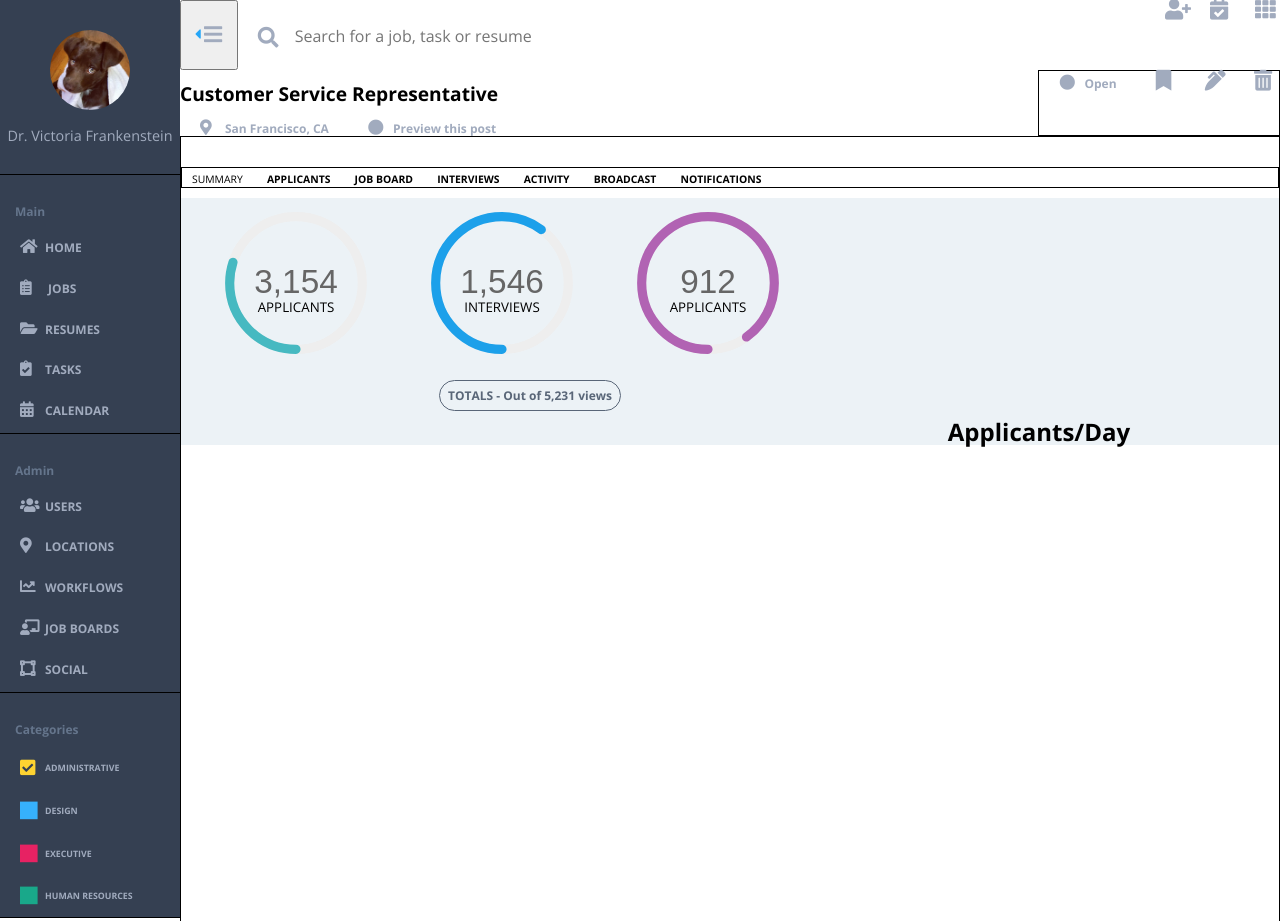
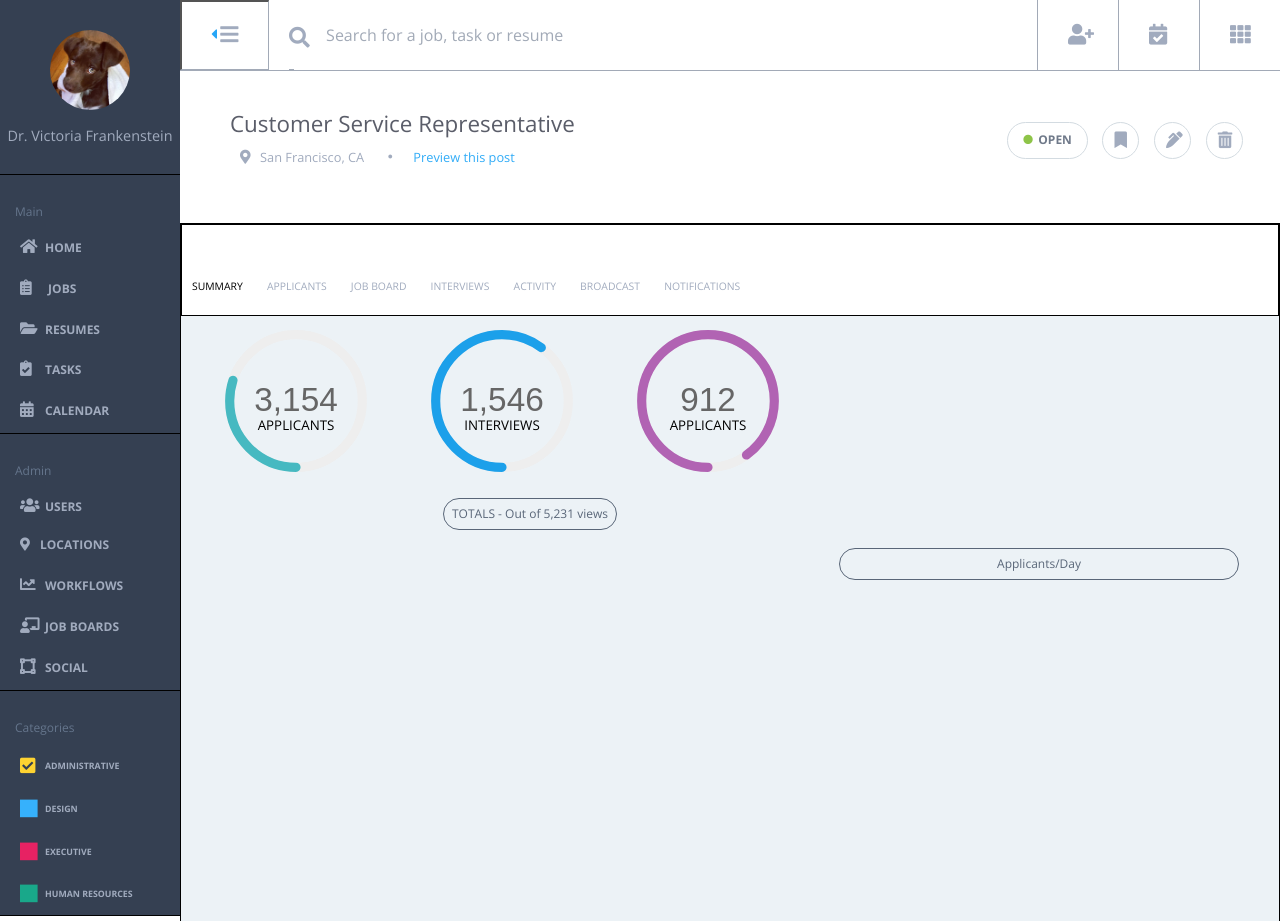
Before and after one commit to aweissman11/aw-comp-challenge-3, a plain HTML site: page index.html in a window 1280 px wide. Shown: the top 921 px of the page. Drawn offline with nearby package versions, Linux system fonts and the light colour scheme; a script that the page names is missing.

Commit message:
title bar mostly done for desktop

```diff
--- a/index.html
+++ b/index.html
@@ -16,26 +16,26 @@
     </div>
     <div class="main-sidebar sidebar-group">
       <p class="light sidebar-group-header">Main</p>
-      <div class="hover-div"><p class="icon-text"><i class="fas fa-home"></i>HOME</p></div>
-      <div class="hover-div"><p class="icon-text"><i class="fas fa-clipboard-list"></i> JOBS</p></div>
-      <div class="hover-div"><p class="icon-text"><i class="fas fa-folder-open"></i>RESUMES</p></div>
-      <div class="hover-div"><p class="icon-text"><i class="fas fa-clipboard-check"></i>TASKS</p></div>
-      <div class="hover-div"><p class="icon-text"><i class="fas fa-calendar-alt"></i>CALENDAR</p></div>
+      <div class="hover-div"><p class="icon-text light"><i class="fas fa-home"></i>HOME</p></div>
+      <div class="hover-div"><p class="icon-text light"><i class="fas fa-clipboard-list"></i> JOBS</p></div>
+      <div class="hover-div"><p class="icon-text light"><i class="fas fa-folder-open"></i>RESUMES</p></div>
+      <div class="hover-div"><p class="icon-text light"><i class="fas fa-clipboard-check"></i>TASKS</p></div>
+      <div class="hover-div"><p class="icon-text light"><i class="fas fa-calendar-alt"></i>CALENDAR</p></div>
     </div>
     <div class="admin-sidebar sidebar-group">
       <p class="light sidebar-group-header">Admin</p>
-     <div class="hover-div"> <p class="icon-text"><i class="fas fa-users"></i>USERS</p></div>
-     <div class="hover-div"> <p class="icon-text"><i class="fas fa-map-marker-alt"></i>LOCATIONS</p></div>
-     <div class="hover-div"> <p class="icon-text"><i class="fas fa-chart-line"></i>WORKFLOWS</p></div>
-     <div class="hover-div"> <p class="icon-text"><i class="fas fa-chalkboard-teacher"></i>JOB BOARDS</p></div>
-     <div class="hover-div"> <p class="icon-text"><i class="fas fa-vector-square"></i>SOCIAL</p></div>
+     <div class="hover-div"> <p class="icon-text light"><i class="fas fa-users"></i>USERS</p></div>
+     <div class="hover-div"> <p class="icon-text light"><i class="fas fa-map-marker-alt"></i>LOCATIONS</p></div>
+     <div class="hover-div"> <p class="icon-text light"><i class="fas fa-chart-line"></i>WORKFLOWS</p></div>
+     <div class="hover-div"> <p class="icon-text light"><i class="fas fa-chalkboard-teacher"></i>JOB BOARDS</p></div>
+     <div class="hover-div"> <p class="icon-text light"><i class="fas fa-vector-square"></i>SOCIAL</p></div>
     </div>
     <div class="cats-sidebar sidebar-group">
       <p class="light sidebar-group-header">Categories</p>
-      <div class="hover-div"><p class="categories-text"><i class="fas fa-check-square yellow-square"></i>ADMINISTRATIVE</p></div>
-      <div class="hover-div"><p class="categories-text"><i class="fas fa-square-full blue-square"></i>DESIGN</p></div>
-      <div class="hover-div"><p class="categories-text"><i class="fas fa-square-full red-square"></i>EXECUTIVE</p></div>
-      <div class="hover-div"><p class="categories-text"><i class="fas fa-square-full green-square"></i>HUMAN RESOURCES</p></div>
+      <div class="hover-div"><p class="categories-text light"><i class="fas fa-check-square yellow-square"></i>ADMINISTRATIVE</p></div>
+      <div class="hover-div"><p class="categories-text light"><i class="fas fa-square-full blue-square"></i>DESIGN</p></div>
+      <div class="hover-div"><p class="categories-text light"><i class="fas fa-square-full red-square"></i>EXECUTIVE</p></div>
+      <div class="hover-div"><p class="categories-text light"><i class="fas fa-square-full green-square"></i>HUMAN RESOURCES</p></div>
     </div>
   </nav>
   <main>
@@ -46,24 +46,26 @@
       </button>
       <i class="fas fa-search"></i>
       <input class="search-input" id="search-input" type="textarea" placeholder="Search for a job, task or resume">
-      <i class="fas fa-user-plus"></i>
-      <i class="fas fa-calendar-check"></i>
-      <i class="fas fa-th"></i>
+      <!-- <div class="searchbar-btns"> -->
+        <i class="fas fa-user-plus user-icon"></i>
+        <i class="fas fa-calendar-check user-icon"></i>
+        <i class="fas fa-th user-icon"></i>
+      <!-- </div> -->
     </div>
     <div class="page-title">
       <article class="title">
         <h1>Customer Service Representative</h1>
         <div class="title-info">
-          <a class="icon-text"><i class="fas fa-map-marker-alt heavy"></i>San Francisco, CA</a>
-          <a class="icon-text"><i class="fas fa-circle"></i>Preview this post</a>
+          <a class="title-info-text1 light"><i class="fas fa-map-marker-alt heavy"></i>San Francisco, CA</a>
+          <a class="title-info-text2 light"><i class="fas fa-circle fas fa-circle1"></i>Preview this post</a>
         </div>
       </article>
-      <nav class="title-nav">
-        <a class="icon-text"><i class="fas fa-circle"></i>Open</a>
-        <i class="fas fa-bookmark"></i>
-        <i class="fas fa-pen-alt"></i>
-        <i class="fas fa-trash-alt"></i>
-      </nav>
+      <div class="title-nav">
+        <div class="open-btn"><a class="title-icon-text"><i class="fas fa-circle fas fa-circle2"></i>OPEN</a></div>
+        <a class="title-icons"><i class="fas fa-bookmark"></i></a>
+        <a class="title-icons"><i class="fas fa-pen-alt"></i></a>
+        <a class="title-icons"><i class="fas fa-trash-alt"></i></a>
+      </div>
     </div>
     <section class="user-pages">
       <nav class="page-selection">
--- a/scripts.js
+++ b/scripts.js
@@ -62,8 +62,8 @@
   + interviewTotal + '</span> Interviews</p>'
 }
 
-      $('.icon-text').mouseenter(hoverEffects);
-    function hoverEffects() {
+$('.icon-text').mouseenter(sidebarHoverEffects);
+function sidebarHoverEffects() {
     $( event.target ).closest('.icon-text').css("color", "#FFFFFF");
     $( event.target ).children().css("color", "#FFFFFF");
     $( event.target ).parent().css("border-left", "solid #26A6F7");
@@ -78,9 +78,24 @@
     $( event.target ).parent().css( "background-color", "#354052");
   }
 
+// $('.sidebar-toggle').mouseenter(userIconHoverEffects);
+$('.user-icon').mouseenter(userIconHoverEffects);
+function userIconHoverEffects() {
+    $( event.target ).closest('.user-icon').css("color", "#FFFFFF");
+    $( event.target ).css( "background-color", "#26A6F7");
+  }
+
+// $('.sidebar-toggle').mouseout(userIconHoverEffects);
+$('.user-icon').mouseout(userIconHoverEffectsOff);
+function userIconHoverEffectsOff() {
+    $( event.target ).closest('.user-icon').css("color", "#A1ABBE");
+    $( event.target ).css( "background-color", "#FFFFFF");
+    $( event.target ).css( "border-bottom", "solid .1px #A2AAB7");
+  }
 
 
-    $(document).ready(function(){
-      drawChart1();
 
-    });
+// $(document).ready(function(){
+//   drawChart1();
+
+// });
--- a/styles.css
+++ b/styles.css
@@ -10,8 +10,7 @@ body {
 }
 
 .light {
-  font-weight: bold;
-  font-size: 1.5em;
+  color: #A1ABBE;
 }
 
 
@@ -51,19 +50,20 @@ body {
   font-size: 1.3em;
   margin: 0px 20px;
   width: 5px;
+  cursor: pointer;
+
 }
 
 .icon-text {
   font-size: .75em;
   margin: 10px 15px 15px 0;
-  color: #A1ABBE;
   font-weight: bold;
+  cursor: pointer;
 }
 
 .categories-text {
   font-size: .55em;
   margin: 10px 15px 15px 0;
-  color: #A1ABBE;
   font-weight: bold;
 }
 
@@ -116,11 +116,16 @@ body {
 .search-bar {
   display: flex;
   height: 70px;
+  border-bottom: solid .1px #A2AAB7;
 }
 
-.sidebar-toggle {
+button.sidebar-toggle {
+  background-color: #FFFFFF;
+  border-right: solid .1px #A2AAB7;
+  border-bottom: solid .1px #A2AAB7;
+  cursor: pointer;
   height: 100%;
-  width: 70px;
+  width: 130px;
   justify-content: center;
 }
 
@@ -139,19 +144,41 @@ body {
 .fa-search {
   margin-top: 28px;
   margin-right: 30px;
+  border-bottom: solid .1px #A2AAB7;
 }
 
 .search-input {
-  height: 100%;
+  height: 97%;
   width: 100%;
-  border: none;
+  border-bottom: solid .1px #A2AAB7;
+  border-top: none;
+  border-left: none;
+  border-right: none;
+}
+
+.search-input:focus {
+  outline: 0;
+}
+
+.search-input::placeholder {
+  color: #A2AAB7;
+}
+
+.user-icon {
+  padding: 25px 45px 0 30px;
+  border-left: solid .1px #A2AAB7;
+  margin: 0;
 }
 
 
 /*Page Title Styles*/
 
 h1 {
-  font-size: 1.2em;
+  font-weight: normal;
+  font-size: 1.4em;
+  margin: 40px 50px 10px;
+  white-space: nowrap;
+  color: #5a5d69;
 }
 
 .page-title {
@@ -164,6 +191,29 @@ h1 {
 
 .title-info {
   display: inline-block;
+  margin: 0 40px 50px;
+}
+
+.fa-map-marker-alt {
+  font-size: 1.1em;
+  margin-right: 15px;
+}
+
+.fa-circle1 {
+  font-size: 4px;
+  margin-bottom: 10px;
+  position: relative;
+  bottom: 4px;
+}
+
+.title-info-text1,
+.title-info-text2 {
+  font-size: .8em;
+}
+
+
+.title-info-text2 {
+  color: #31ACF7;
 }
 
 li {
@@ -171,25 +221,79 @@ li {
 }
 
 .title-nav {
-    border: solid;
-    border-width: .5px;
     justify-self: end;
+    align-self: center;
+    margin-right: 30px;
+    width: 250px;
+    height: 50px;
+    display: flex;
+    align-content: center;
+    justify-content: space-around;
 }
 
+.open-btn {
+  border: solid 1.5px #d3dbe1;
+  border-radius: 25px;
+  display: flex;
+  justify-content: center;
+  align-content: center;
+  height: 35px;
+}
+
+.title-icon-text {
+  position: relative;
+  top: 10px;
+  right: 15px;
+  font-size: .75em;
+  font-weight: bold;
+  color: #707a8a;
+}
+
+.fa-circle2 {
+  position: relative;
+  left: 10px;
+  bottom: .5px;
+  font-size: .8em;
+  color: #8ec448;
+}
+
+.title-icons {
+  margin: 0;
+  border: solid 1.5px #d3dbe1;
+  font-size: .8em;
+  border-radius: 50%;
+  position: relative;
+  width: 35px;
+  height: 35px;
+}
+
+.fa-bookmark,
+.fa-pen-alt,
+.fa-trash-alt {
+  position: relative;
+  top: 9px;
+  right: 9px;
+}
+
+
+/*User pages section*/
+
 .user-pages {
-    border: solid;
-    border-width: .5px;
-    height: 100%;
+  border: solid;
+  border-width: .5px;
+  height: 100%;
+  background-color: #ECF2F6;
 }
 
 .page-selection {
-    border: solid;
-    border-width: .5px;
-    margin: 30px auto 10px;
+  background-color: #FFFFFF;
+  border: solid;
+  border-width: .5px;
+  padding: 50px 0 0 0;
+  height: 40px;
 }
 
 .summary-page {
-  background-color: #ECF2F6;
   max-height: 100%;
   display: grid;
   grid-template-columns: repeat(auto-fit, minmax(400px, 1fr));
@@ -209,7 +313,6 @@ li {
 .stat-charts {
     display: flex;
     flex-direction: column;
-    height: 180px;
     width: 50vw;
 }
 
@@ -266,8 +369,15 @@ li {
 }
 
 .graph-label {
+  align-self: center;
   text-align: center;
-  margin: 0;
+  margin-bottom: -25px;
+  border: solid;
+  border-width: 1px;
+  border-radius: 25px;
+  padding: 8px;
+  color: #596678;
+  font-size: .75em;
 }
 
 /*.user-info {
```
Lines whose indentation alone changed are shown as unchanged.
